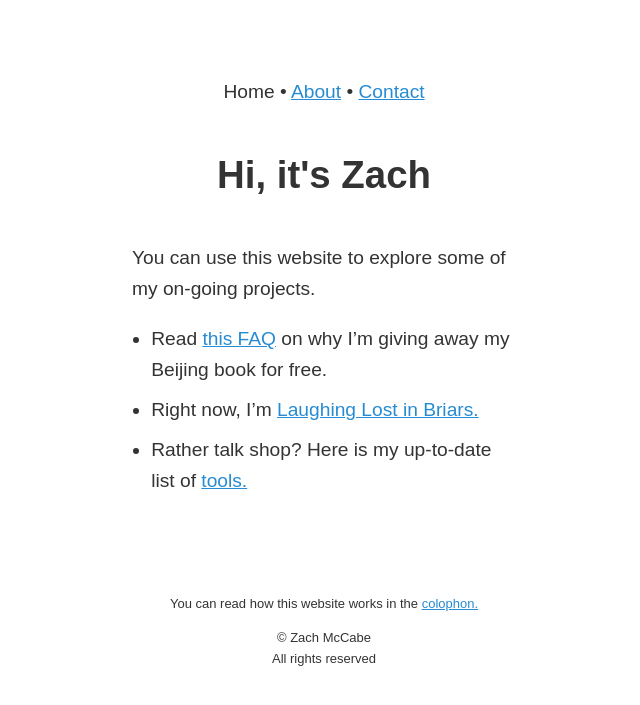
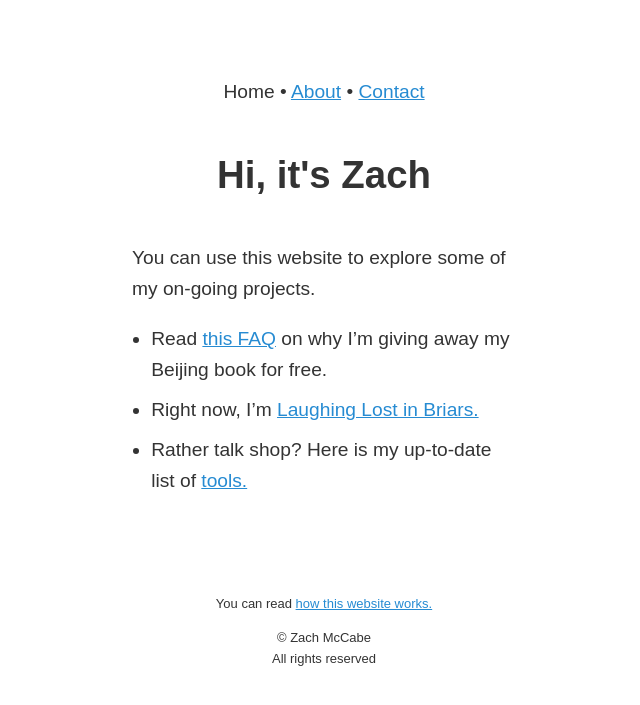
Before and after one commit to zachmccabe/zachmccabe.github.io, a Jekyll site: the page built from index.md, in a window 1280 px wide. Shown: the top 705 px of the page, without its empty margins (316-956 px from the left). Built offline with Jekyll 4.4.1, drawn with Linux system fonts in a browser that asks for light colours.

Commit message:
Update footer.html

```diff
--- a/_includes/footer.html
+++ b/_includes/footer.html
@@ -1,3 +1,3 @@
 {%- if page.collection -%}<p><nav>{%- include emoji_collection_switch.html -%}&nbsp;{%- include breadcrumbs.html -%}</nav></p>{%- endif -%}
-<p>{%- if page.url == '/colophon.html' -%}👾{%- else -%}You can read how this website works in the <a href="https://www.zachmccabe.com/colophon.html">colophon.</a>{%- endif -%}</p>
+<p>{%- if page.url == '/colophon.html' -%}👾{%- else -%}You can read <a href="https://www.zachmccabe.com/colophon.html">how this website works.</a>{%- endif -%}</p>
 <p>&copy; Zach McCabe<br />All rights reserved</p>
```
